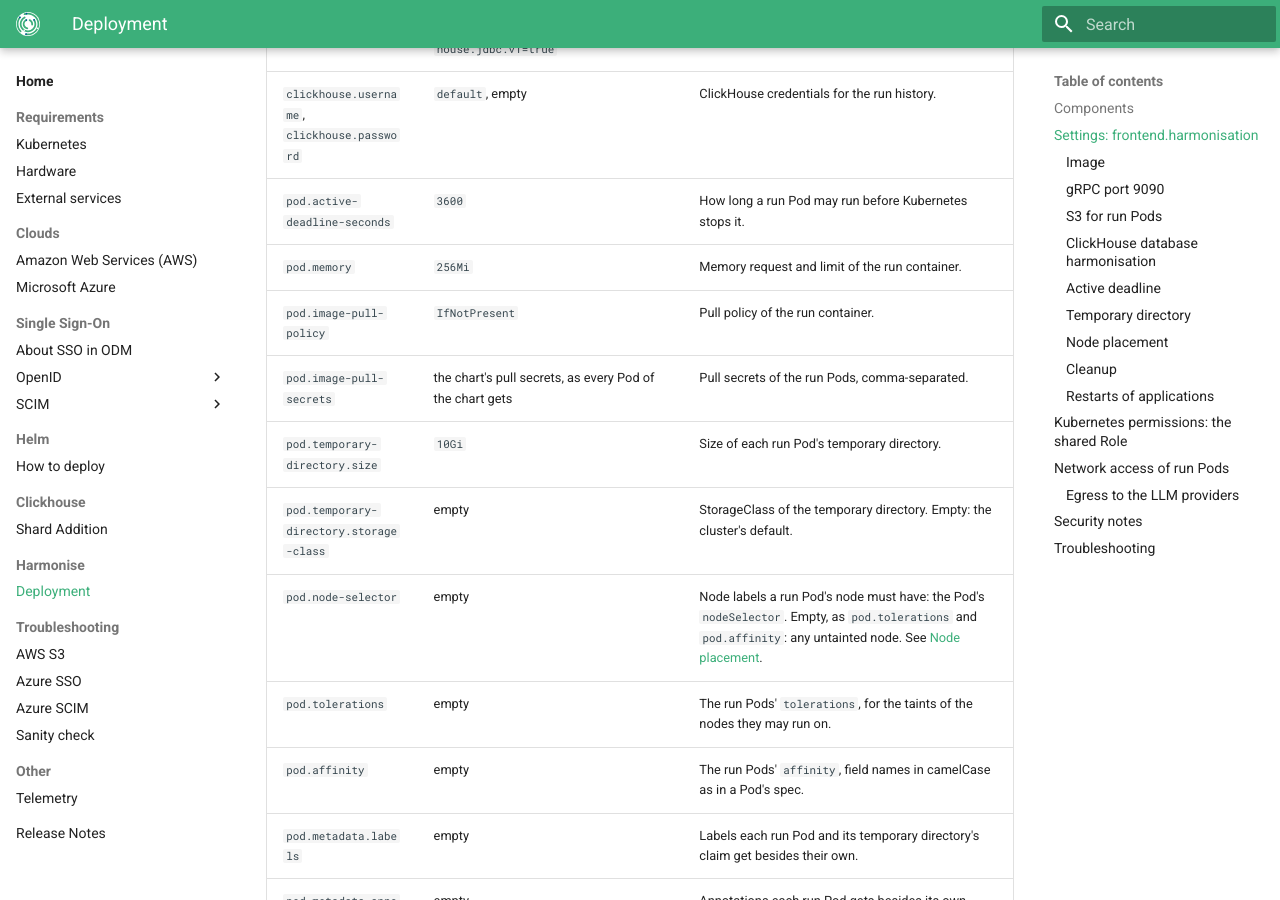
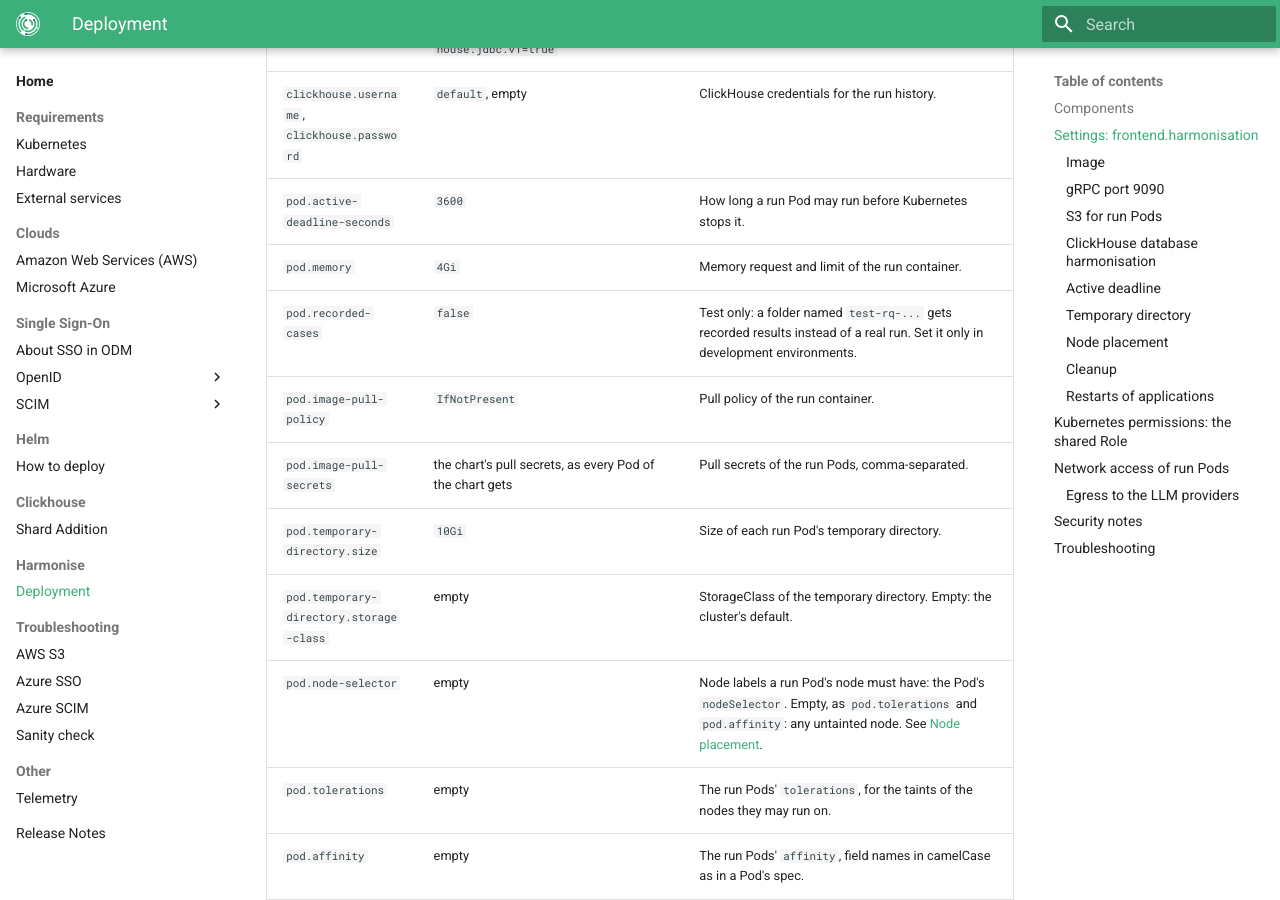
Before and after one commit to genestack/admin-docs, an MkDocs documentation site: the page built from docs/home/harmonise/deployment.md, in a window 1280 px wide and 900 px high, scrolled down 2092 px. Built offline with MkDocs 1.6.1 and Material for MkDocs 9.7.7, drawn with Linux system fonts in a browser that asks for light colours; the version menu is left out.

Commit message:
BIA-284: Document the 4Gi pod memory default and pod.recorded-cases
Co-Authored-By: Claude Sonnet 5.5 <noreply@anthropic.com>

```diff
--- a/docs/home/harmonise/deployment.md
+++ b/docs/home/harmonise/deployment.md
@@ -47,7 +47,8 @@ Helm merges these values with the chart's own, so set only the keys you change.
 | `clickhouse.url` | `jdbc:clickhouse://<ClickHouse hosts>:8123/harmonisation?createDatabaseIfNotExist=true&clickhouse.jdbc.v1=true` | The run history database. |
 | `clickhouse.username`, `clickhouse.password` | `default`, empty | ClickHouse credentials for the run history. |
 | `pod.active-deadline-seconds` | `3600` | How long a run Pod may run before Kubernetes stops it. |
-| `pod.memory` | `256Mi` | Memory request and limit of the run container. |
+| `pod.memory` | `4Gi` | Memory request and limit of the run container. |
+| `pod.recorded-cases` | `false` | Test only: a folder named `test-rq-...` gets recorded results instead of a real run. Set it only in development environments. |
 | `pod.image-pull-policy` | `IfNotPresent` | Pull policy of the run container. |
 | `pod.image-pull-secrets` | the chart's pull secrets, as every Pod of the chart gets | Pull secrets of the run Pods, comma-separated. |
 | `pod.temporary-directory.size` | `10Gi` | Size of each run Pod's temporary directory. |
```
